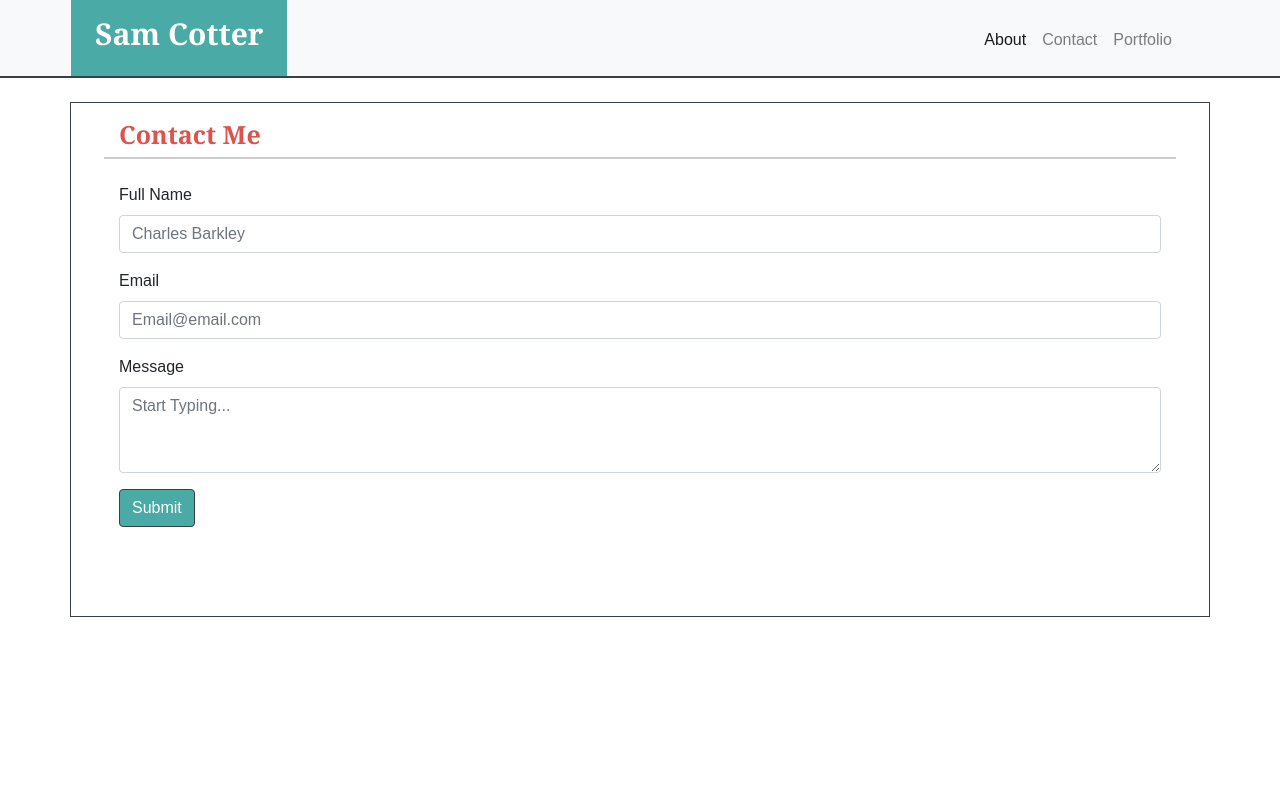
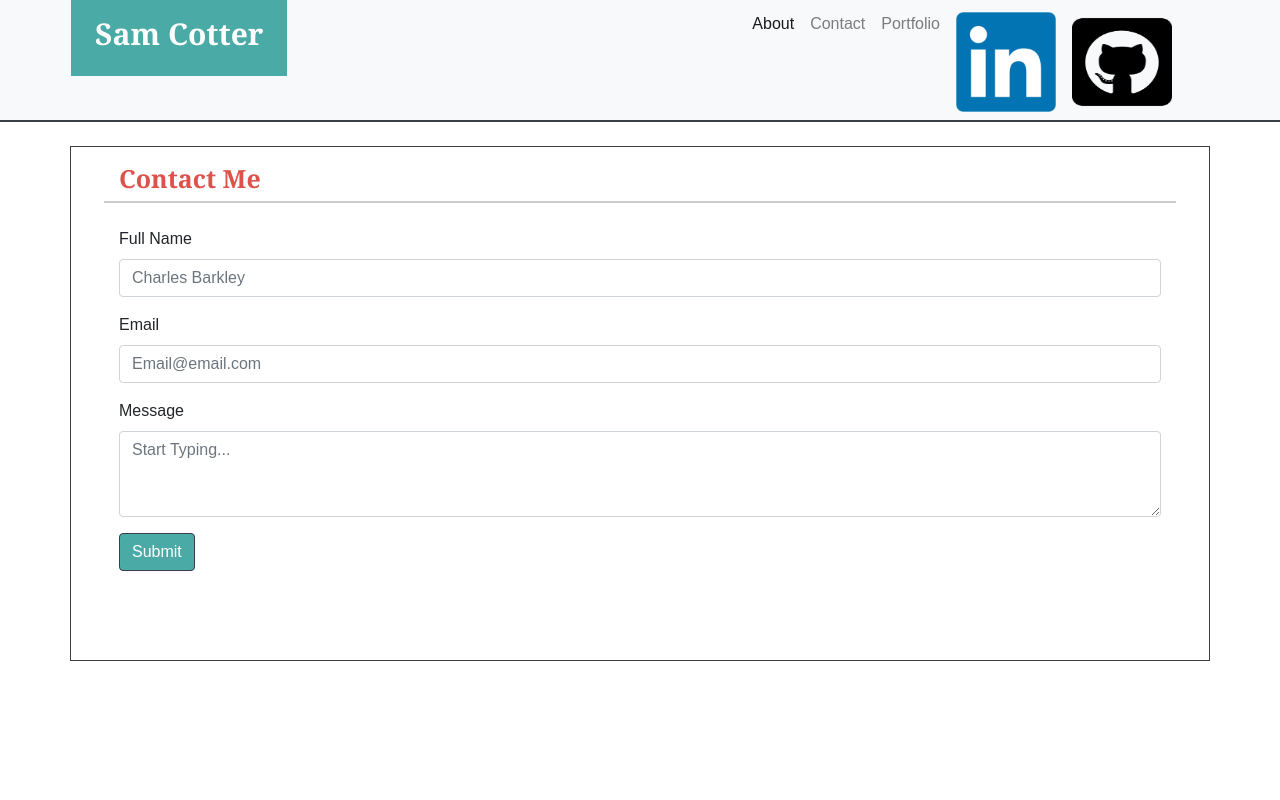
Before and after one commit to swcotter/Basic-Portfolio, a plain HTML site: page contact.html in a window 1280 px wide. Shown: the top 800 px of the page. Drawn offline with nearby package versions, Linux system fonts and the light colour scheme; files that its build step writes are made by us from their sources.

Commit message:
Added LinkedIn and GitHub links to top toolbar

```diff
--- a/assets/css/style.css
+++ b/assets/css/style.css
@@ -96,3 +96,8 @@ button[type=submit]:hover {
 .btn-lrg:hover {
     background-color: #3b8884;
 }
+
+.menuIcon {
+    width: 100px;
+    height: 100px;
+}
--- a/contact.html
+++ b/contact.html
@@ -37,6 +37,12 @@
                         </li>
                         <li class="nav-item">
                             <a class="nav-link" href="portfolio.html">Portfolio</a>
+                        </li>
+                        <li class="nav-item">
+                            <a class="nav-link" href="https://www.linkedin.com/in/sam-cotter/"><img class="menuIcon" width=25 height=25 src="./assets/images/Linkedin.png"></a>
+                        </li>
+                        <li class="nav-item">
+                            <a class="nav-link" href="https://github.com/swcotter"><img class="menuIcon" width=25 height=25 src="./assets/images/github.png"></a>
                         </li>
                     </ul>
                 </div>
```
Also changed, not shown: index.html (+6 -0 lines), portfolio.html (+6 -0 lines).
